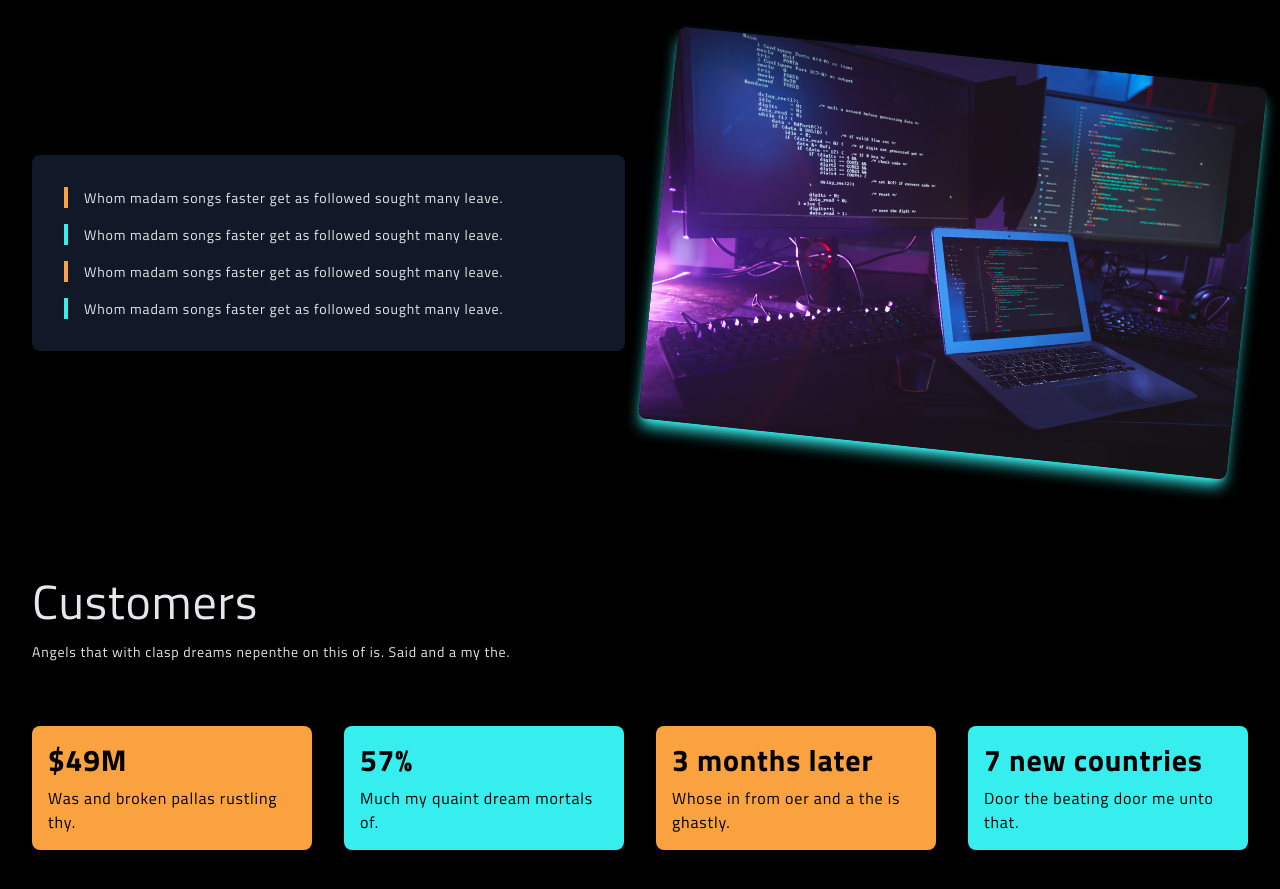
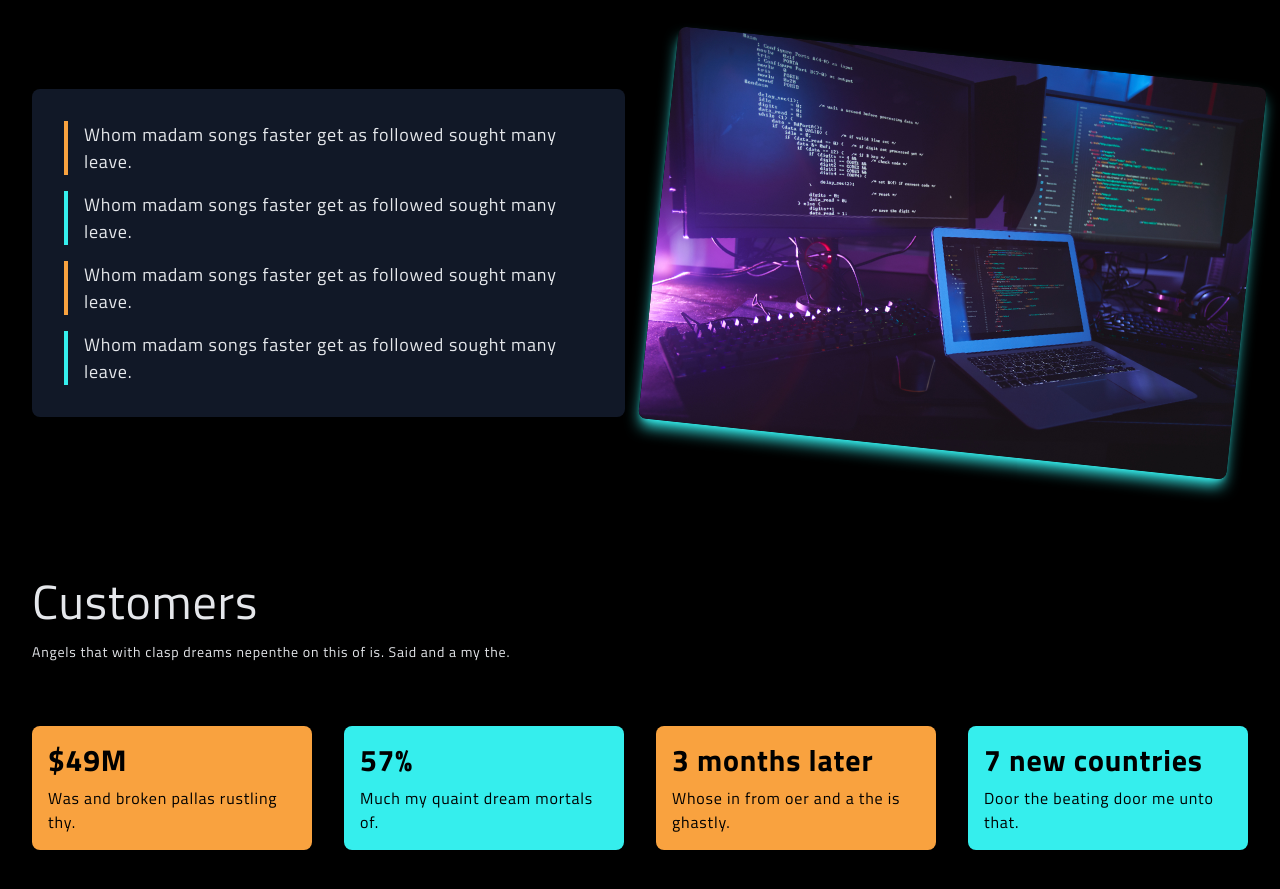
Before and after one commit to alamincodes/modern-web-ui, a React (Create React App) app: page / in a window 1280 px wide. Shown: the part 2020-2909 px from the top of the page. Built offline with nearby package versions, Linux system fonts and the light colour scheme.

Commit message:
change font weight

```diff
--- a/src/components/DevApi.jsx
+++ b/src/components/DevApi.jsx
@@ -12,16 +12,16 @@ const DevApi = () => {
         <div className="flex flex-col lg:flex-row justify-center items-center gap-8">
           {/* left */}
           <div className="flex flex-col gap-4 w-full lg:w-1/2 p-8 bg-gray-900 rounded-lg">
-            <p className="  text-[14px] text-left border-l-4 pl-4 odd:border-thOrange even:border-thBlue">
+            <p className="text-[14px]  lg:text-[18px]  text-left border-l-4 pl-4 odd:border-thOrange even:border-thBlue">
               Whom madam songs faster get as followed sought many leave.
             </p>
-            <p className=" text-[14px] text-left border-l-4 pl-4 odd:border-thOrange even:border-thBlue">
+            <p className="text-[14px] lg:text-[18px]  text-left border-l-4 pl-4 odd:border-thOrange even:border-thBlue">
               Whom madam songs faster get as followed sought many leave.
             </p>
-            <p className=" text-[14px] text-left border-l-4 pl-4 odd:border-thOrange even:border-thBlue">
+            <p className=" text-[14px]  lg:text-[18px] text-left border-l-4 pl-4 odd:border-thOrange even:border-thBlue">
               Whom madam songs faster get as followed sought many leave.
             </p>
-            <p className="  text-[14px] text-left border-l-4 pl-4 odd:border-thOrange even:border-thBlue">
+            <p className="  text-[14px]  lg:text-[18px] text-left border-l-4 pl-4 odd:border-thOrange even:border-thBlue">
               Whom madam songs faster get as followed sought many leave.
             </p>
           </div>
```
